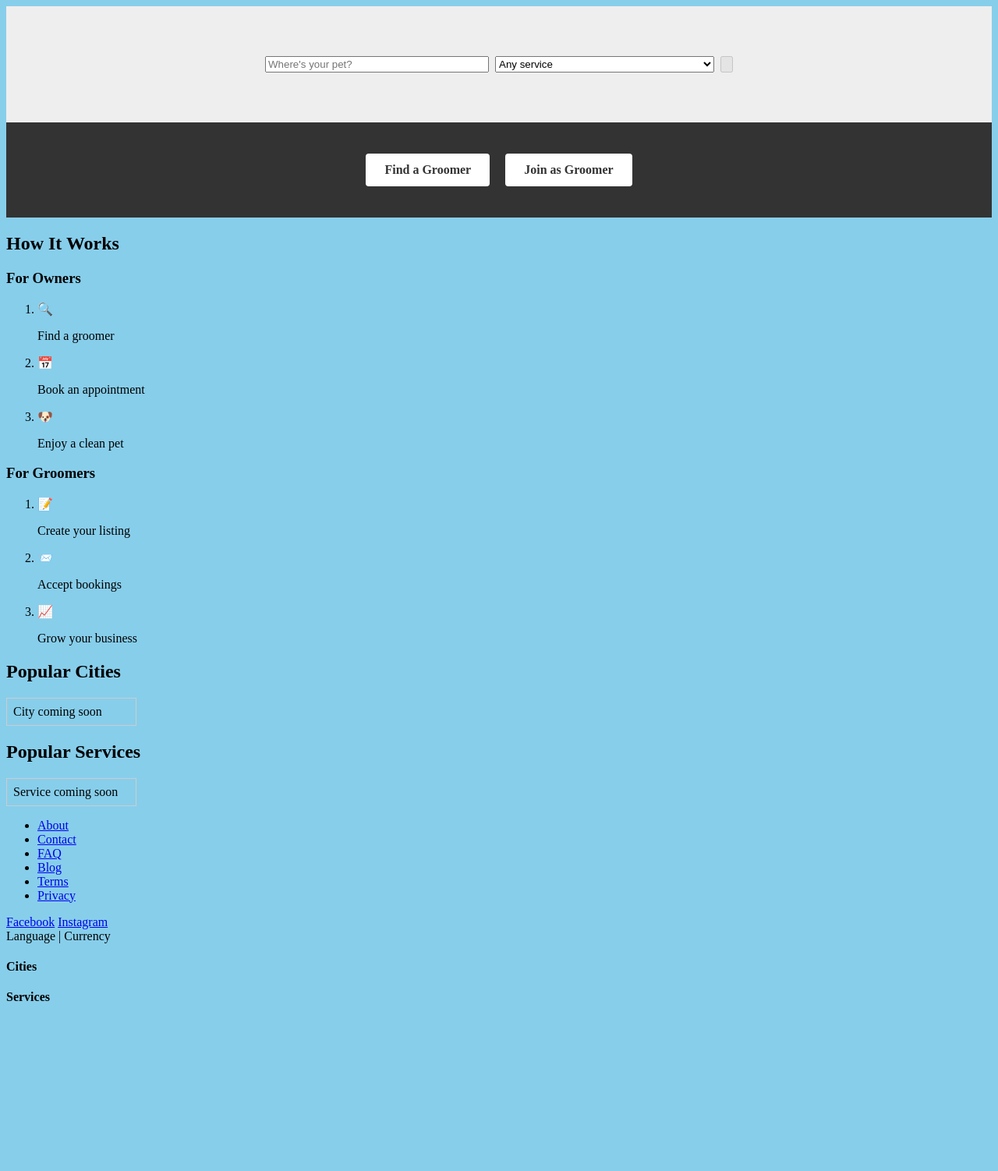
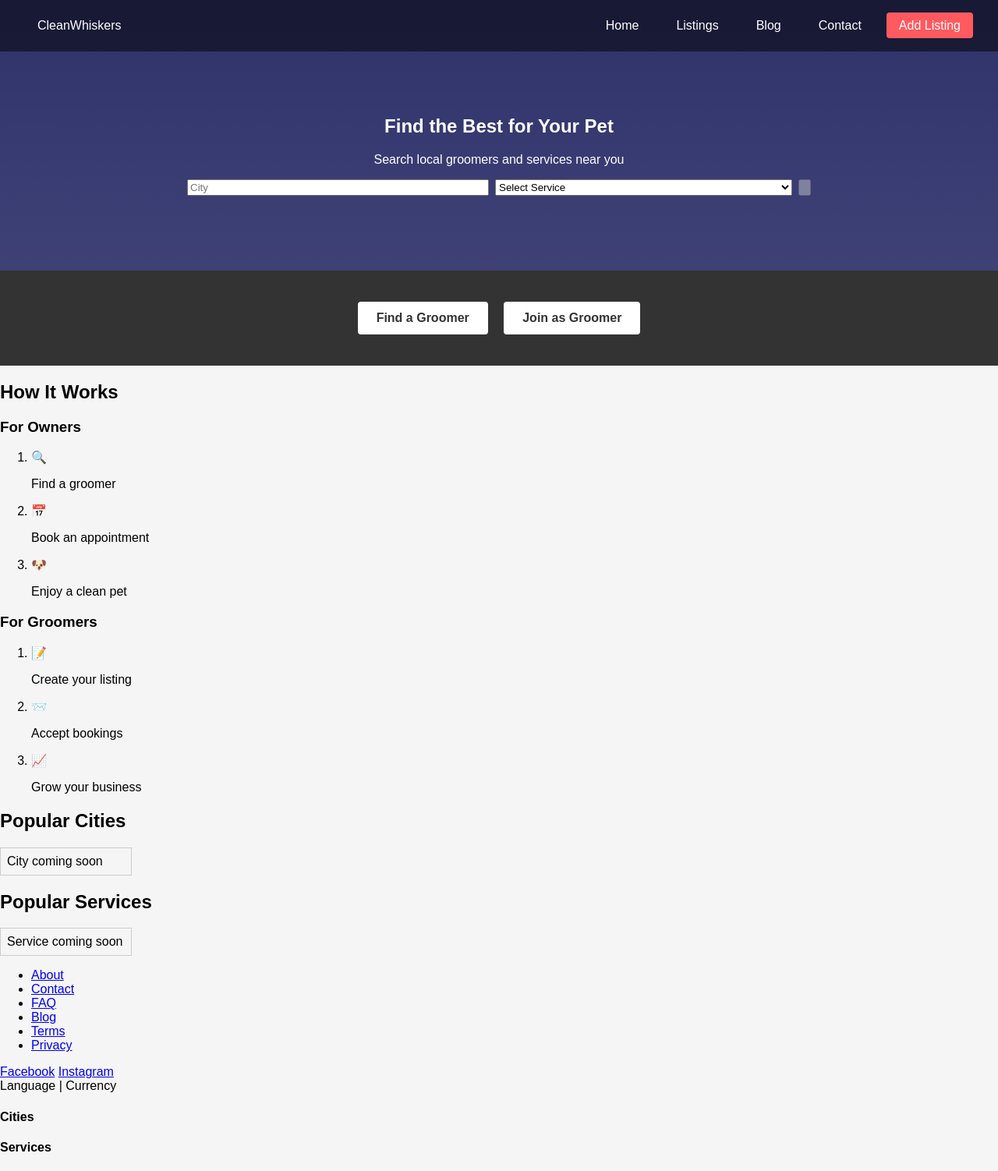
Before and after one commit to DesireOn/cleanwhiskers, a Symfony app: template templates/home/index.html.twig in a window 1280 px wide. Shown: the whole page at 78% size. Before the commit the page ends 1284 px from the top, so only its background shows below. Run offline with Twig, Linux system fonts and the light colour scheme; the template is opened without the code that fills it, so the values that code supplies are empty; style sheets or scripts are compiled from the project's sources; some libraries are stand-ins or nearby versions.

Commit message:
feat: redesign homepage hero and navigation

```diff
--- a/assets/styles/app.css
+++ b/assets/styles/app.css
@@ -1,21 +1,70 @@
 body {
-    background-color: skyblue;
+    margin: 0;
+    font-family: Arial, sans-serif;
+    background-color: #f5f5f5;
 }
+
+.site-header {
+    position: absolute;
+    top: 0;
+    left: 0;
+    width: 100%;
+    z-index: 10;
+    background: rgba(0, 0, 0, 0.5);
+}
+
+.main-nav {
+    display: flex;
+    justify-content: space-between;
+    align-items: center;
+    padding: 1rem 2rem;
+}
+
+.main-nav ul {
+    list-style: none;
+    display: flex;
+    gap: 1rem;
+    margin: 0;
+    padding: 0;
+}
+
+.main-nav a {
+    color: #fff;
+    text-decoration: none;
+    padding: 0.5rem 1rem;
+}
+
+.main-nav .nav-cta a {
+    background: #ff5a5f;
+    border-radius: 4px;
+}
+
 .hero {
-    background: #eee no-repeat center/cover;
-    padding: 4rem 1rem;
+    position: relative;
+    background: url('/images/hero.svg') center/cover no-repeat;
+    color: #fff;
+    padding: 8rem 1rem 4rem;
+    text-align: center;
+}
+
+.hero-overlay {
+    position: absolute;
+    inset: 0;
+    background: rgba(0, 0, 0, 0.5);
 }
 
 .hero-content {
-    max-width: 600px;
+    position: relative;
+    z-index: 1;
+    max-width: 800px;
     margin: 0 auto;
-    text-align: center;
 }
 
 .search-form {
     display: flex;
     flex-direction: column;
     gap: 0.5rem;
+    margin-top: 1rem;
 }
 
 @media (min-width: 600px) {
@@ -27,6 +76,26 @@ body {
     .search-form select {
         flex: 1;
     }
+}
+
+.hero-menu {
+    list-style: none;
+    display: flex;
+    flex-wrap: wrap;
+    justify-content: center;
+    gap: 0.5rem;
+    margin: 1rem 0;
+    padding: 0;
+}
+
+.hero-menu a {
+    display: block;
+    padding: 0.5rem 1rem;
+    background: rgba(255, 255, 255, 0.2);
+    border-radius: 20px;
+    color: #fff;
+    text-decoration: none;
+    font-size: 0.875rem;
 }
 
 .cta-banner {
--- a/templates/base.html.twig
+++ b/templates/base.html.twig
@@ -12,6 +12,19 @@
         {% endblock %}
     </head>
     <body>
+        <header class="site-header">
+            <nav class="main-nav">
+                <a href="{{ path('app_homepage') }}" class="logo">CleanWhiskers</a>
+                <ul>
+                    <li><a href="{{ path('app_homepage') }}">Home</a></li>
+                    <li><a href="#listings">Listings</a></li>
+                    <li><a href="#blog">Blog</a></li>
+                    <li><a href="#contact">Contact</a></li>
+                    <li class="nav-cta"><a href="{{ path('app_register', {role: 'groomer'}) }}">Add Listing</a></li>
+                </ul>
+            </nav>
+        </header>
+
         {% block body %}{% endblock %}
 
         <footer class="site-footer">
--- a/templates/home/index.html.twig
+++ b/templates/home/index.html.twig
@@ -2,16 +2,24 @@
 
 {% block body %}
 <section class="hero">
+    <div class="hero-overlay"></div>
     <div class="hero-content">
+        <h1>Find the Best for Your Pet</h1>
+        <p>Search local groomers and services near you</p>
         <form id="search-form" class="search-form" method="get" action="/search">
-            <input type="text" id="city" name="city" placeholder="Where's your pet?" required>
+            <input type="text" id="city" name="city" placeholder="City" required>
             <select id="service" name="service">
-                <option value="">Any service</option>
+                <option value="">Select Service</option>
                 <option value="grooming">Grooming</option>
                 <option value="boarding">Boarding</option>
             </select>
             <button type="submit" id="search-submit" disabled>{{ ctaLinks.find.label }}</button>
         </form>
+        <ul class="hero-menu">
+            {% for service in popularServices %}
+                <li><a href="#">{{ service.name }}</a></li>
+            {% endfor %}
+        </ul>
         <a href="{{ ctaLinks.list.url }}" class="cta-list">{{ ctaLinks.list.label }}</a>
     </div>
 </section>
```
Also changed, not shown: public/images/hero.svg (added).
